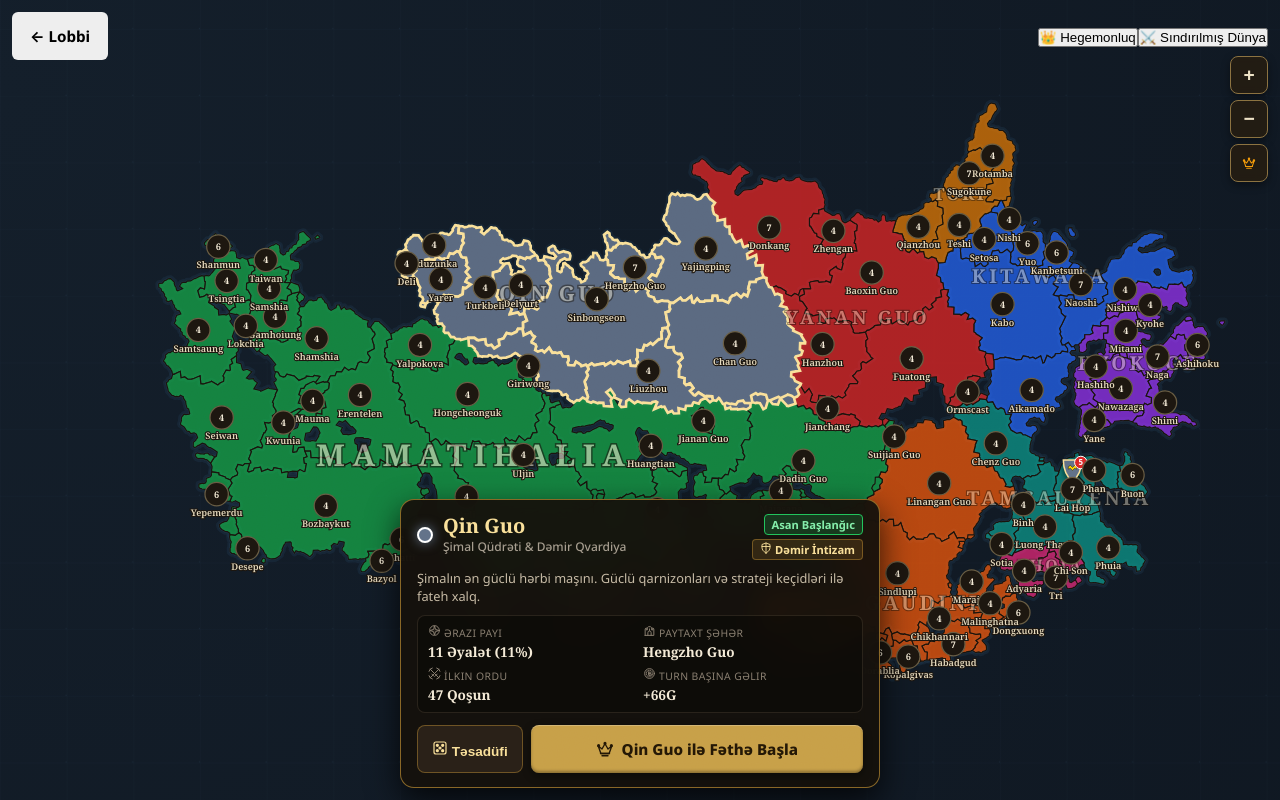
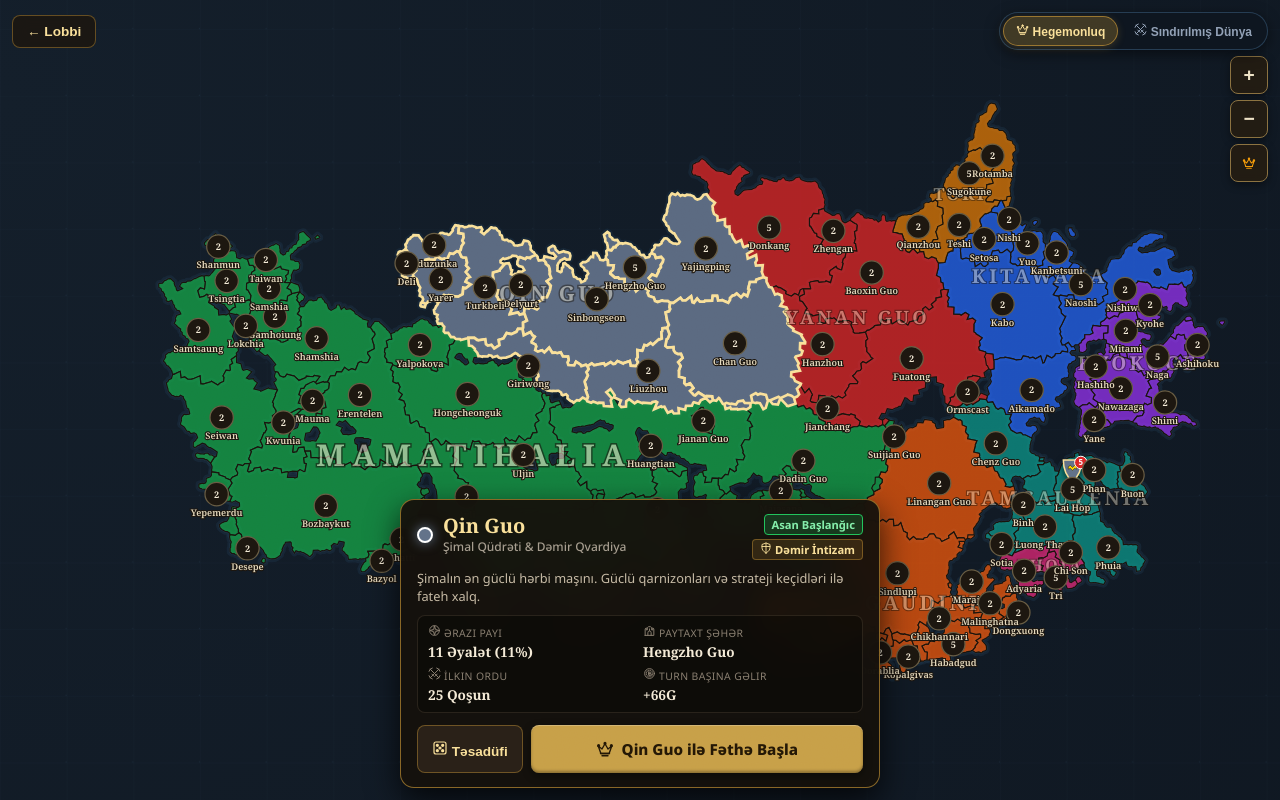
Before and after one commit to Ilkin-Ibishov/Medieval-simulator-mobile-lite, a React (Vite) app: page / in a window 1280 px wide. Both pictures are taken after a click on the button "Xəritədən Krallıq Seç və Fəthə Başla ➔". Built offline with nearby package versions, Linux system fonts and the light colour scheme; a web font is replaced by a local one.

Commit message:
fix(ui/balance): restore RealmPicker topbar CSS styling and rebalance starting troops to positive cash flow

```diff
--- a/src/core/game.ts
+++ b/src/core/game.ts
@@ -105,7 +105,7 @@ export function createGame(options: CreateGameOptions): GameState {
 
       let baseTroops = 2;
       if (ownerIdx >= 0) {
-        baseTroops = isCap ? RULES.startingTroops + 3 : (r.income && r.income >= 10 ? 6 : 4);
+        baseTroops = isCap ? 5 : 2;
       } else {
         baseTroops = 2; // Neutral barony garrison
       }
--- a/src/ui/App.tsx
+++ b/src/ui/App.tsx
@@ -13,6 +13,7 @@ import { DiplomacyModal } from './DiplomacyModal';
 import { BetrayalConfirmModal } from './BetrayalConfirmModal';
 import {
   CrownIcon,
+  CrossedSwordsIcon,
   SingleCoinIcon,
   PactScrollIcon,
   FeatherQuillIcon,
@@ -487,7 +488,7 @@ export const App: React.FC = () => {
     const map = new Map<number, RealmStats>();
     for (const p of DOZIA_PROVINCES) {
       const isCap = p.isCapital;
-      const baseTroops = isCap ? 7 : (p.income && p.income >= 10 ? 6 : 4);
+      const baseTroops = isCap ? 5 : 2;
       const inc = p.income || 6;
 
       if (!map.has(p.stateId)) {
@@ -573,13 +574,13 @@ export const App: React.FC = () => {
         if (isShattered) {
           return {
             owner: isCap ? ownerIdx : -1,
-            troops: isCap ? 8 : 2,
+            troops: isCap ? 5 : 2,
             exhaustedTroops: 0,
           };
         }
         return {
           owner: ownerIdx,
-          troops: isCap ? 7 : (r.income && r.income >= 10 ? 6 : 4),
+          troops: isCap ? 5 : 2,
           exhaustedTroops: 0,
         };
       }),
@@ -595,7 +596,7 @@ export const App: React.FC = () => {
         {/* Top Floating Guide & Scenario Switcher Bar */}
         <div className="realm-picker-topbar">
           <button
-            className="btn btn-sm btn-ghost btn-back-lobby"
+            className="btn-picker-back"
             onClick={() => {
               sounds.playClick();
               haptics.light();
@@ -605,26 +606,26 @@ export const App: React.FC = () => {
             ← Lobbi
           </button>
 
-          <div className="scenario-switcher-chips">
+          <div className="realm-scenario-tabs">
             <button
-              className={`chip-scenario ${selectedScenario === 'HEGEMONY' ? 'active' : ''}`}
+              className={`scenario-tab-btn ${selectedScenario === 'HEGEMONY' ? 'active' : ''}`}
               onClick={() => {
                 sounds.playClick();
                 haptics.light();
                 setSelectedScenario('HEGEMONY');
               }}
             >
-              👑 Hegemonluq
+              <CrownIcon size={13} /> Hegemonluq
             </button>
             <button
-              className={`chip-scenario ${selectedScenario === 'SHATTERED' ? 'active' : ''}`}
+              className={`scenario-tab-btn ${selectedScenario === 'SHATTERED' ? 'active' : ''}`}
               onClick={() => {
                 sounds.playClick();
                 haptics.light();
                 setSelectedScenario('SHATTERED');
               }}
             >
-              ⚔️ Sındırılmış Dünya
+              <CrossedSwordsIcon size={13} /> Sındırılmış Dünya
             </button>
           </div>
         </div>
```
Also changed, not shown: 2 other files (tests, documents, lock files or other folders).
